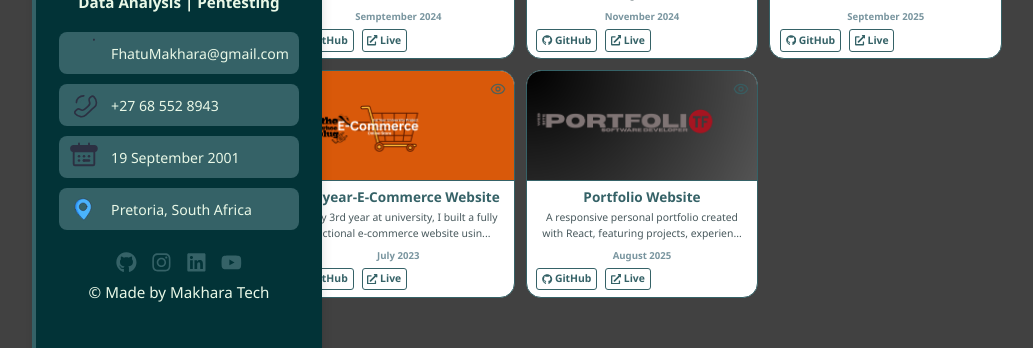
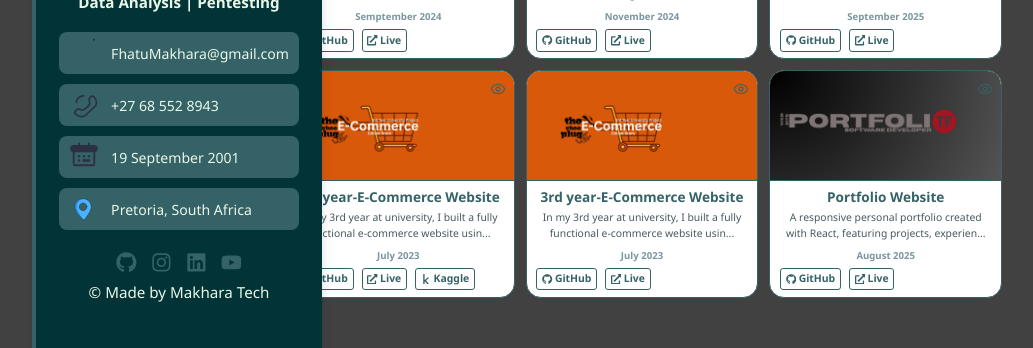
Before and after one commit to CodeboyTF/Personal-Profile-Website, a React (Vite) app: page / in a window 1280 px wide. Both pictures are taken after a click on the item "Projects". Shown: the part 349-697 px from the top of the page, without its empty margins (18-1051 px from the left). Built offline with nearby package versions, Linux system fonts and the light colour scheme.

Commit message:
Updated feature

```diff
--- a/src/Pages/Projects/Projects.jsx
+++ b/src/Pages/Projects/Projects.jsx
@@ -12,14 +12,22 @@ import {
   FaJsSquare,
   FaDatabase,
   FaPhp,
+  FaKaggle,
 } from "react-icons/fa";
-import { SiDjango, SiFlask, SiMongodb, SiTypescript, SiExpress, SiTailwindcss } from "react-icons/si";
+import {
+  SiDjango,
+  SiFlask,
+  SiMongodb,
+  SiTypescript,
+  SiExpress,
+  SiTailwindcss,
+} from "react-icons/si";
 import { Eye } from "lucide-react";
 
 const techIcons = {
   Python: <FaPython />,
   Flask: <SiFlask />,
-  Django: <SiDjango/>,
+  Django: <SiDjango />,
   React: <FaReact />,
   Express: <SiExpress />,
   HTML: <FaHtml5 />,
@@ -27,7 +35,7 @@ const techIcons = {
   Tailwind: <SiTailwindcss />,
   Typescript: <SiTypescript />,
   JavaScript: <FaJsSquare />,
-  PHP: <FaPhp/>,
+  PHP: <FaPhp />,
   Mongodb: <SiMongodb />,
   PostgreSQL: <FaDatabase />,
   "Scikit-learn": <FaPython />,
@@ -37,7 +45,7 @@ const techIcons = {
 
 const projectData = [
   // This is Software Development Category
-   {
+  {
     id: 1,
     title: "Live Currency Calculator",
     category: "Software Dev",
@@ -48,10 +56,7 @@ const projectData = [
     live: "https://codeboytf.pythonanywhere.com/",
     date: "Semptember 2024",
     technologies: ["Python", "Django", "HTML", "CSS"],
-    features: [
-      "Currency Calculation",
-      "Live Currency Rates",
-    ],
+    features: ["Currency Calculation", "Live Currency Rates"],
   },
   {
     id: 2,
@@ -63,16 +68,23 @@ const projectData = [
     github: "https://github.com/CodeboyTF/Internal-Virtual-Assistant",
     live: null,
     date: "November 2024",
-    technologies: ["Python", "Flask", "HTML", "CSS", "JavaScript","PostgreSQL"],
+    technologies: [
+      "Python",
+      "Flask",
+      "HTML",
+      "CSS",
+      "JavaScript",
+      "PostgreSQL",
+    ],
     features: [
       "Natural Language Processing",
       "Enquiries Csv - Training Data",
       "Encryption",
-      "Socketio"
+      "Socketio",
     ],
   },
 
-    {
+  {
     id: 3,
     title: "Medical Health System",
     category: "Software Dev",
@@ -82,21 +94,45 @@ const projectData = [
     github: null,
     live: null,
     date: "September 2025",
-    technologies: ["Typescript", "React", "HTML", "Tailwind", "Mongodb", "Express"],
+    technologies: [
+      "Typescript",
+      "React",
+      "HTML",
+      "Tailwind",
+      "Mongodb",
+      "Express",
+    ],
     features: [
       "Admin Dashboard",
       "Patient Appointment Booking",
       "Real-time Insights",
-      "Responsive UI"
+      "Responsive UI",
     ],
   },
 
   // This is Data Analysis Category
-
-
-   // This is Web Development Category
   {
     id: 4,
+    title: "3rd year-E-Commerce Website",
+    category: "Data Analysis",
+    description:
+      "In my 3rd year at university, I built a fully functional e-commerce website using HTML, CSS, JavaScript, and PHP. The website allows users to browse products, add items to a shopping cart, and place orders online. It demonstrates core web development skills including frontend design, dynamic content, and backend integration.",
+    image: "/images/E-Commerce (1).png",
+    Kaggle: "https://github.com/CodeboyTF/Web-Uni-project",
+    github: null,
+    live: null,
+    date: "July 2023",
+    technologies: ["HTML", "CSS", "JavaScript", "PHP"],
+    features: [
+      "CRUD products to/off cart",
+      "Responsive design",
+      "Payment Feature",
+    ],
+  },
+
+  // This is Web Development Category
+  {
+    id: 5,
     title: "3rd year-E-Commerce Website",
     category: "Web Dev",
     description:
@@ -106,11 +142,15 @@ const projectData = [
     live: null,
     date: "July 2023",
     technologies: ["HTML", "CSS", "JavaScript", "PHP"],
-    features: ["CRUD products to/off cart", "Responsive design", "Payment Feature" ],
+    features: [
+      "CRUD products to/off cart",
+      "Responsive design",
+      "Payment Feature",
+    ],
   },
 
-    {
-    id: 5,
+  {
+    id: 6,
     title: "Portfolio Website",
     category: "Web Dev",
     description:
@@ -186,6 +226,17 @@ export default function Projects() {
                     >
                       <FaExternalLinkAlt /> Live
                     </a>
+
+                    {project.category === "Data Analysis" && project.Kaggle && (
+                      <a
+                        href={project.Kaggle}
+                        onClick={(e) => e.stopPropagation()}
+                        target="_blank"
+                        rel="noreferrer"
+                      >
+                        <FaKaggle /> Kaggle
+                      </a>
+                    )}
                   </div>
                 </div>
               </div>
@@ -210,6 +261,17 @@ export default function Projects() {
             <a href={selectedProject.live} target="_blank" rel="noreferrer">
               <FaExternalLinkAlt /> Live Demo
             </a>
+
+            {selectedProject.category === "Data Analysis" &&
+              selectedProject.Kaggle && (
+                <a
+                  href={selectedProject.Kaggle}
+                  target="_blank"
+                  rel="noreferrer"
+                >
+                  <FaKaggle /> Kaggle
+                </a>
+              )}
           </div>
 
           <h3>Technologies Used</h3>
```
